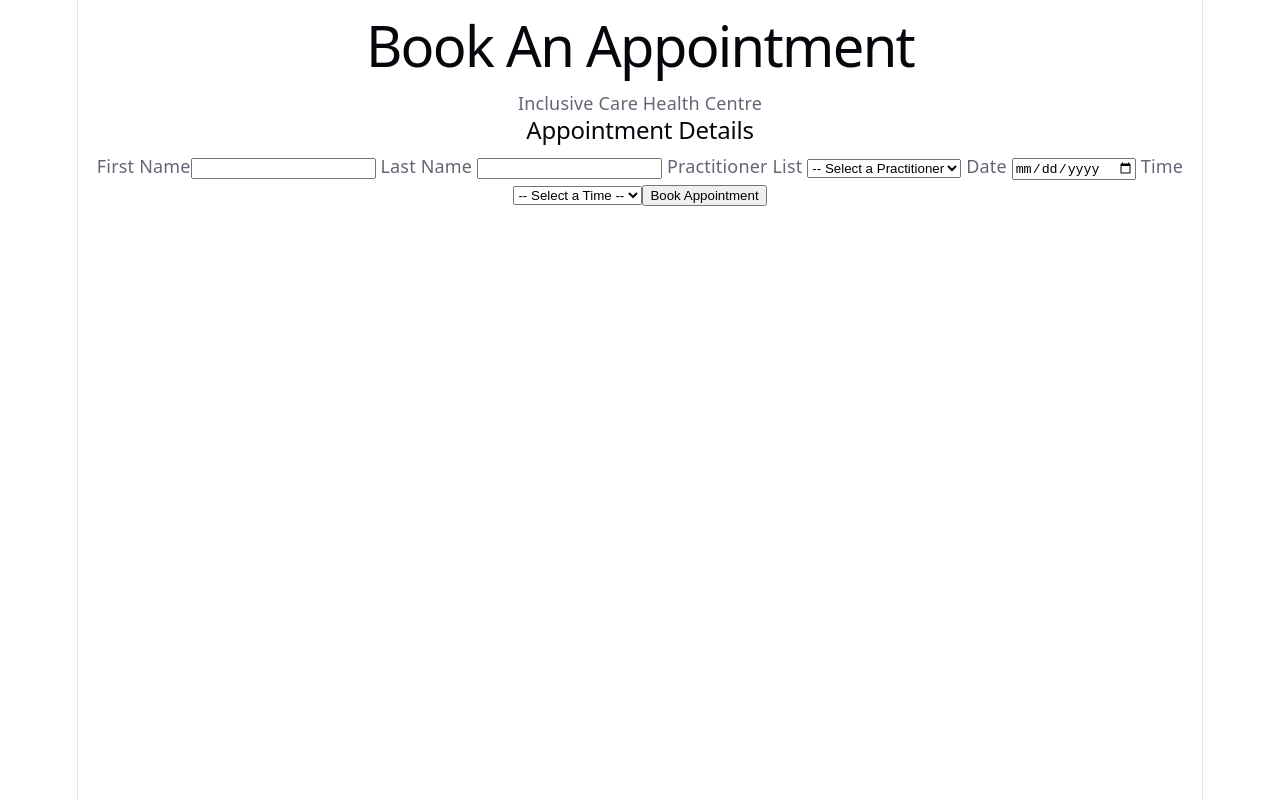
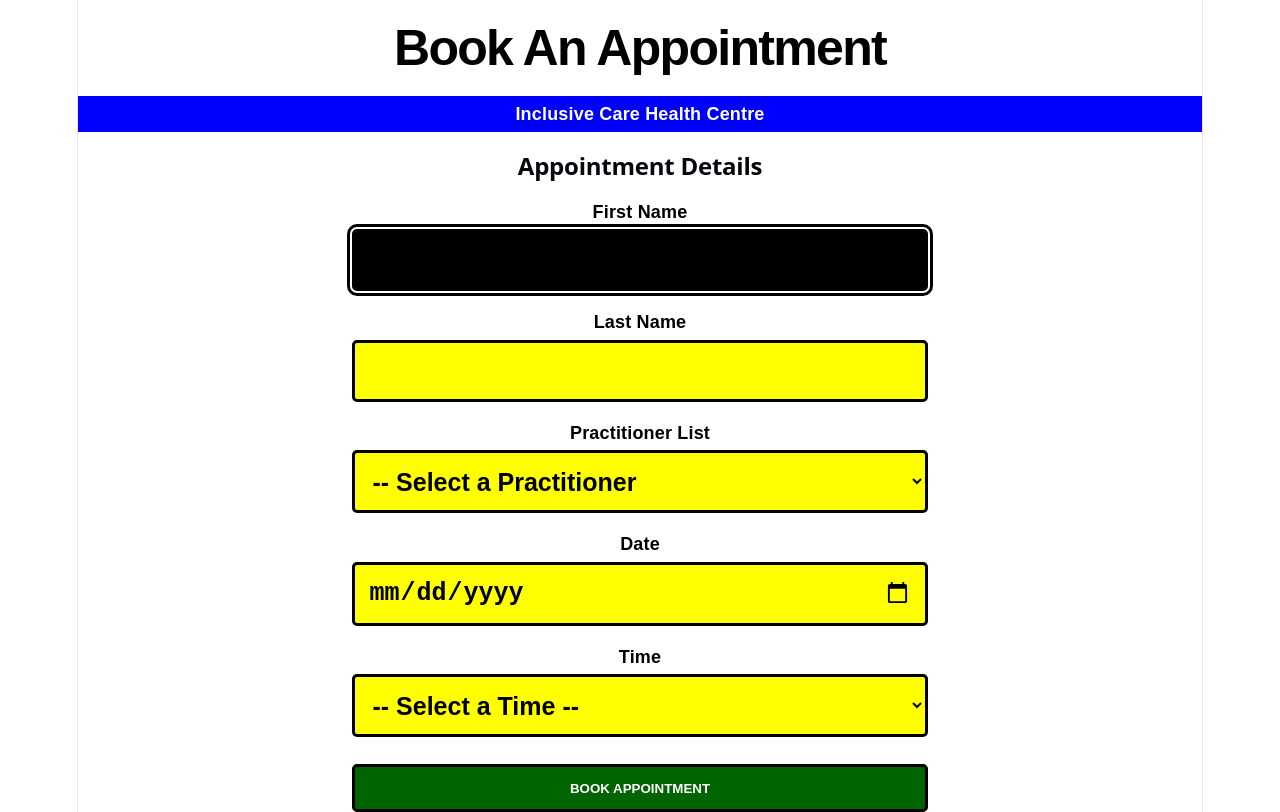
Before and after one commit to JasonHusain/accessible-booking-app, a React (Vite) app: page / in a window 1280 px wide. Built offline with nearby package versions, Linux system fonts and the light colour scheme.

Commit message:
Complete booking form styling and accessibility

```diff
--- a/src/App.css
+++ b/src/App.css
@@ -1,184 +1,15 @@
-.counter {
-  font-size: 16px;
-  padding: 5px 10px;
-  border-radius: 5px;
-  color: var(--accent);
-  background: var(--accent-bg);
-  border: 2px solid transparent;
-  transition: border-color 0.3s;
-  margin-bottom: 24px;
-
-  &:hover {
-    border-color: var(--accent-border);
-  }
-  &:focus-visible {
-    outline: 2px solid var(--accent);
-    outline-offset: 2px;
-  }
+.booking-invitation {
+  font-size: 50px;
+  font-weight: bold;
+  color: black;
+  font-family: Arial;
+  padding: 3px;
 }
 
-.hero {
-  position: relative;
-
-  .base,
-  .framework,
-  .vite {
-    inset-inline: 0;
-    margin: 0 auto;
-  }
-
-  .base {
-    width: 170px;
-    position: relative;
-    z-index: 0;
-  }
-
-  .framework,
-  .vite {
-    position: absolute;
-  }
-
-  .framework {
-    z-index: 1;
-    top: 34px;
-    height: 28px;
-    transform: perspective(2000px) rotateZ(300deg) rotateX(44deg) rotateY(39deg)
-      scale(1.4);
-  }
-
-  .vite {
-    z-index: 0;
-    top: 107px;
-    height: 26px;
-    width: auto;
-    transform: perspective(2000px) rotateZ(300deg) rotateX(40deg) rotateY(39deg)
-      scale(0.8);
-  }
+.clinic-name {
+  font-family: Arial, Helvetica, sans-serif;
+  font-weight: bold;
+  color: white;
+  background-color: blue;
+  padding: 5px;
 }
-
-#center {
-  display: flex;
-  flex-direction: column;
-  gap: 25px;
-  place-content: center;
-  place-items: center;
-  flex-grow: 1;
-
-  @media (max-width: 1024px) {
-    padding: 32px 20px 24px;
-    gap: 18px;
-  }
-}
-
-#next-steps {
-  display: flex;
-  border-top: 1px solid var(--border);
-  text-align: left;
-
-  & > div {
-    flex: 1 1 0;
-    padding: 32px;
-    @media (max-width: 1024px) {
-      padding: 24px 20px;
-    }
-  }
-
-  .icon {
-    margin-bottom: 16px;
-    width: 22px;
-    height: 22px;
-  }
-
-  @media (max-width: 1024px) {
-    flex-direction: column;
-    text-align: center;
-  }
-}
-
-#docs {
-  border-right: 1px solid var(--border);
-
-  @media (max-width: 1024px) {
-    border-right: none;
-    border-bottom: 1px solid var(--border);
-  }
-}
-
-#next-steps ul {
-  list-style: none;
-  padding: 0;
-  display: flex;
-  gap: 8px;
-  margin: 32px 0 0;
-
-  .logo {
-    height: 18px;
-  }
-
-  a {
-    color: var(--text-h);
-    font-size: 16px;
-    border-radius: 6px;
-    background: var(--social-bg);
-    display: flex;
-    padding: 6px 12px;
-    align-items: center;
-    gap: 8px;
-    text-decoration: none;
-    transition: box-shadow 0.3s;
-
-    &:hover {
-      box-shadow: var(--shadow);
-    }
-    .button-icon {
-      height: 18px;
-      width: 18px;
-    }
-  }
-
-  @media (max-width: 1024px) {
-    margin-top: 20px;
-    flex-wrap: wrap;
-    justify-content: center;
-
-    li {
-      flex: 1 1 calc(50% - 8px);
-    }
-
-    a {
-      width: 100%;
-      justify-content: center;
-      box-sizing: border-box;
-    }
-  }
-}
-
-#spacer {
-  height: 88px;
-  border-top: 1px solid var(--border);
-  @media (max-width: 1024px) {
-    height: 48px;
-  }
-}
-
-.ticks {
-  position: relative;
-  width: 100%;
-
-  &::before,
-  &::after {
-    content: '';
-    position: absolute;
-    top: -4.5px;
-    border: 5px solid transparent;
-  }
-
-  &::before {
-    left: 0;
-    border-left-color: var(--border);
-  }
-  &::after {
-    right: 0;
-    border-right-color: var(--border);
-  }
-}
--- a/src/App.jsx
+++ b/src/App.jsx
@@ -1,6 +1,7 @@
 import { useState } from "react";
 import BookingForm from "./components/BookingForm";
 import ConfirmationSummary from "./components/ConfirmationSummary";
+import "./App.css";
 
 function App() {
   //Practitioner
@@ -31,8 +32,8 @@ function App() {
 
   return (
     <main>
-      <h1> Book An Appointment </h1>
-      <p> Inclusive Care Health Centre </p>
+      <h1 className="booking-invitation"> Book An Appointment </h1>
+      <p className="clinic-name"> Inclusive Care Health Centre </p>
       <BookingForm
         practitionersList={practitioners}
         timesList={times}
--- /dev/null
+++ b/src/components/BookingForm.css
@@ -0,0 +1,62 @@
+.appointment-details-heading {
+  margin-top: 20px;
+  font-weight: bold;
+}
+
+.booking-form {
+  max-width: 32rem;
+  margin: 0 auto;
+}
+
+.booking-form label {
+  display: block;
+  margin-top: 1rem;
+  margin-bottom: 0.25rem;
+  font-family: Arial, Helvetica, sans-serif;
+  color: black;
+  font-size: clamp(1rem 2vw 1.2rem);
+  font-weight: bold;
+}
+
+.booking-form input,
+.booking-form select,
+.booking-form button {
+  width: 100%;
+  border: 3px solid black;
+  border-radius: 5px;
+  box-sizing: border-box;
+  padding: 0.75rem;
+  border-radius: 0.5;
+  background-color: black;
+}
+
+.booking-form input,
+.booking-form select {
+  background-color: yellow;
+  font-size: 25px;
+  font-weight: bold;
+}
+
+/* Hover and focus classes for inputs and dropdowns */
+.booking-form input:focus,
+.booking-form select:focus {
+  background-color: black;
+  color: white;
+  outline: 3px solid black;
+  outline-offset: 2px;
+}
+
+@media (hover: hover) {
+  .booking-form input:hover,
+  .booking-form select:hover {
+    background-color: black;
+    color: white;
+  }
+}
+.booking-form button {
+  border-radius: 5px;
+  font-weight: bold;
+  color: white;
+  background-color: #006400;
+  margin-top: 1.5rem;
+}
--- a/src/components/BookingForm.jsx
+++ b/src/components/BookingForm.jsx
@@ -1,4 +1,5 @@
-import { useState } from "react";
+import { useState, useEffect, useRef } from "react";
+import "./BookingForm.css";
 
 //BookingForm component
 function BookingForm({ practitionersList, timesList, onBookingSubmit }) {
@@ -48,16 +49,30 @@ function BookingForm({ practitionersList, timesList, onBookingSubmit }) {
     };
 
     onBookingSubmit(booking);
+
+    //Reset form fields
+    setFirstName("");
+    setLastName("");
+    setPractitioner("");
+    setAppointmentDate("");
+    setAppointmentTime("");
   }
+
+  const firstNameRef = useRef(null);
+
+  useEffect(() => {
+    firstNameRef.current.focus();
+  }, []);
 
   return (
     <section>
-      <h2> Appointment Details </h2>
+      <h2 className="appointment-details-heading"> Appointment Details </h2>
 
-      <form onSubmit={handleFormSubmission}>
+      <form className="booking-form" onSubmit={handleFormSubmission}>
         {/* Patient Name */}
         <label htmlFor="firstName">First Name</label>
         <input
+          ref={firstNameRef}
           type="text"
           id="firstName"
           name="firstName"
@@ -130,7 +145,7 @@ function BookingForm({ practitionersList, timesList, onBookingSubmit }) {
         </select>
 
         {/* Submit Button */}
-        <button type="submit">Book Appointment</button>
+        <button type="submit">BOOK APPOINTMENT</button>
       </form>
     </section>
   );
--- /dev/null
+++ b/src/components/ConfirmationSummary.css
@@ -0,0 +1,30 @@
+.confirmation-summary {
+  max-width: 32rem;
+  margin: 2rem auto 0;
+  padding: 1.5rem;
+  border: 2px solid black;
+  background-color: lightblue;
+  border-radius: 0.5rem;
+}
+
+.confirmation-heading {
+  margin-top: 0;
+  text-decoration: underline;
+}
+
+.confirmation-details {
+  list-style: none;
+  margin: 0;
+  padding: 0;
+  font-size: clamp(1rem, 2vw, 1.25rem);
+  font-weight: bold;
+}
+
+.confirmation-details li + li {
+  margin-top: 0.75rem;
+}
+
+li {
+  color: black;
+  list-style-type: none;
+}
--- a/src/components/ConfirmationSummary.jsx
+++ b/src/components/ConfirmationSummary.jsx
@@ -1,3 +1,6 @@
+import { useState } from "react";
+import "./ConfirmationSummary.css";
+
 function ConfirmationSummary({ practitionersList, timesList, booking }) {
   if (!booking) {
     return null;
@@ -20,15 +23,16 @@ function ConfirmationSummary({ practitionersList, timesList, booking }) {
   )?.label;
 
   return (
-    <section>
+    <section className="confirmation-summary">
       {" "}
       {booking && (
         <>
           {" "}
-          <h2> Appointment Summary </h2>
-          <ul>
-            <li> First Name: {firstName} </li>
-            <li>Last Name: {lastName}</li>
+          <h2 className="confirmation-heading"> Appointment Summary </h2>
+          <ul className="confirmation-details">
+            <li>
+              Patient Name: {firstName} {lastName}
+            </li>
             <li>Practitioner: {practitionerName}</li>
             <li>Date: {appointmentDate}</li>
             <li>Time: {bookedTime}</li>
```
